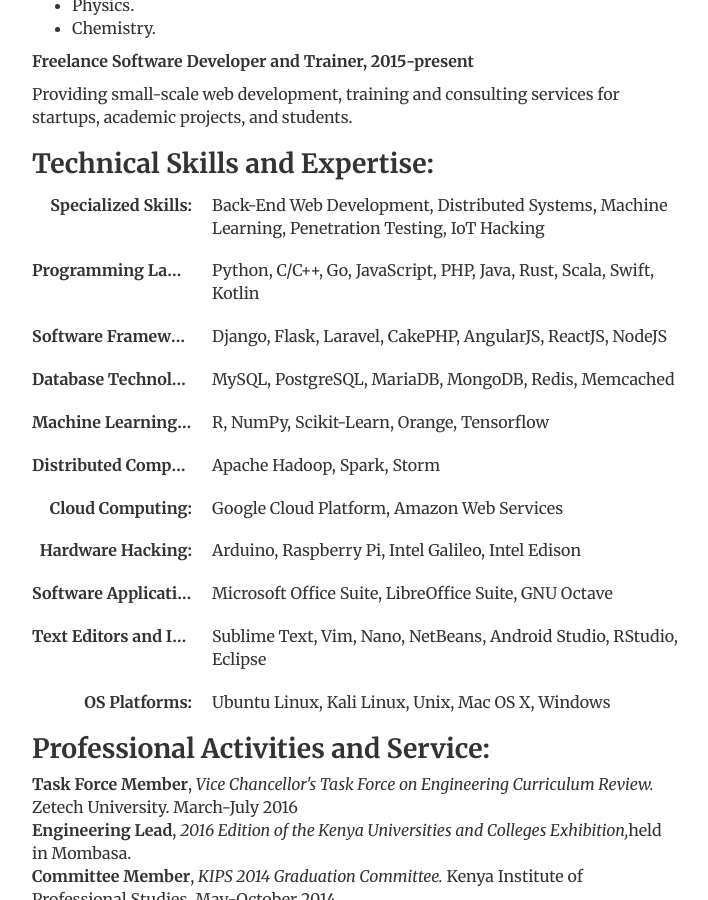
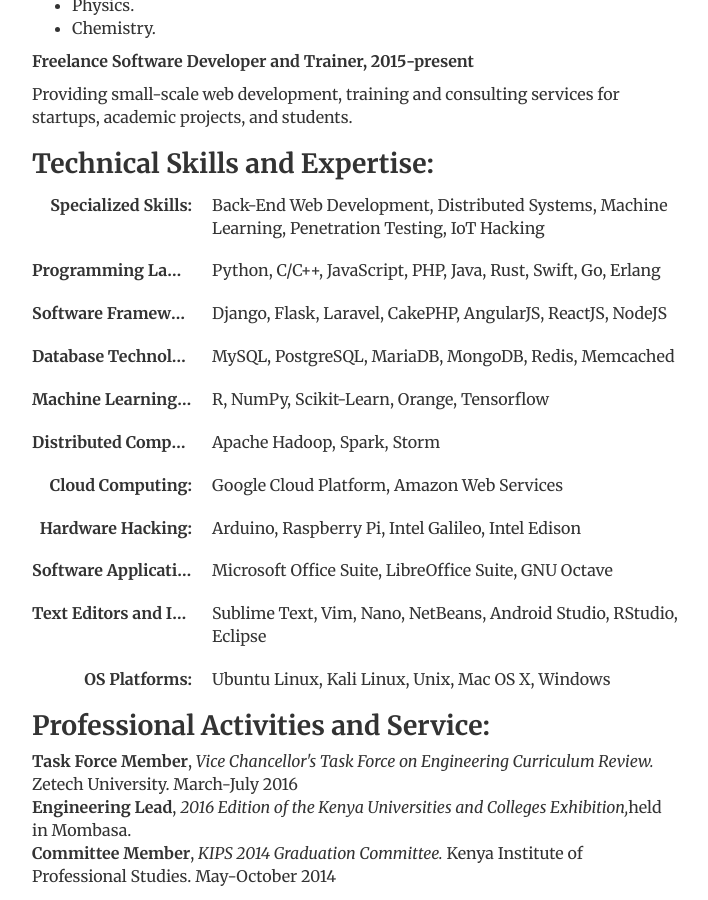
Before and after one commit to theafricanengineer/theafricanengineer.github.io, a Jekyll site: the page built from cv/index.html, in a window 1280 px wide and 900 px high, scrolled down 1799 px. Shown: the whole window, without its empty margins (284-992 px from the left). Built offline with Jekyll 4.4.1, drawn with Linux system fonts in a browser that asks for light colours.

Commit message:
update contact/index.html and cv/index.html files

```diff
--- a/contact/index.html
+++ b/contact/index.html
@@ -21,7 +21,7 @@
 	<!-- <li><a href="http://www.mixcloud.com/jwmcglone/">@Mixcloud</a></li>
 	<li><a href="http://soundcloud.com/jwmcglone">@SoundCloud</a></li>
 	 <li><a href="http://dribbble.com/jmcglone">@Dribbble</a></li> -->
-	<li>Or you may also send me an e-mail to my hotmail account: <span class="obfuscate">moc.liamtoh@enipsirhc.odeihc</span></li>
+	<li>Or you may also give me a call anytime on my cell phone: <strong>+254(0)-729-506-507.</strong></li>
 	</ul>
 
 </div>
--- a/cv/index.html
+++ b/cv/index.html
@@ -96,7 +96,7 @@
 					</dl>
 					<dl class="dl-horizontal">
 						<dt>Programming Languages:</dt>
-						<dd>Python, C/C++, Go, JavaScript, PHP, Java, Rust, Scala, Swift, Kotlin</dd>
+						<dd>Python, C/C++, JavaScript, PHP, Java, Rust, Swift, Go, Erlang</dd>
 					</dl>
 					<dl class="dl-horizontal">
 						<dt>Software Frameworks and Platforms:</dt>
```
